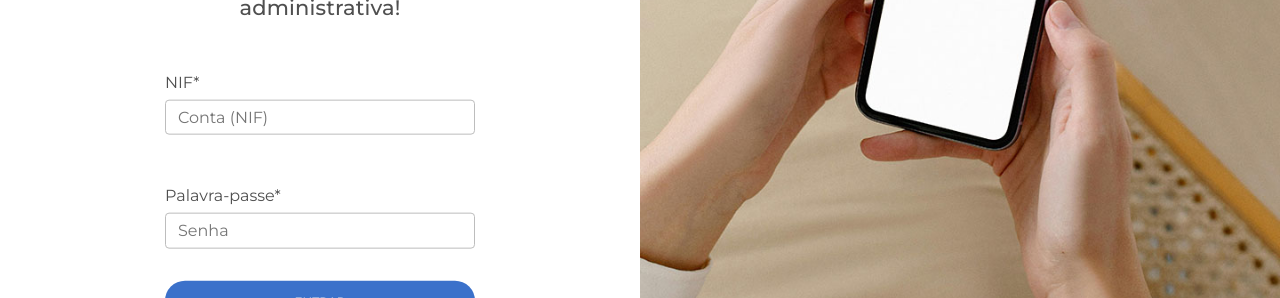
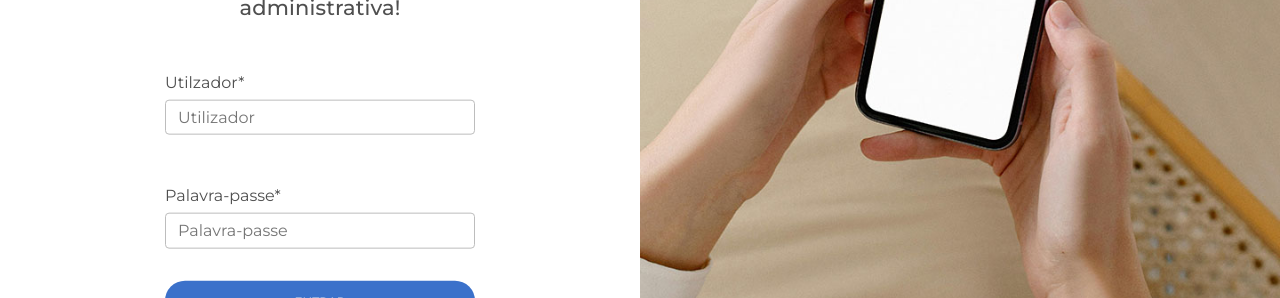
Before and after one commit to CESAE-Dev-2025/CESAE_Courses, a React (Vite) app in the folder client/: page /login in a window 1280 px wide. Shown: the part 396-694 px from the top of the page. Built offline with nearby package versions, Linux system fonts and the light colour scheme; no server answers.

Commit message:
Altera labels e placeholders no formulário de login para português.

```diff
--- a/client/src/pages/Login.tsx
+++ b/client/src/pages/Login.tsx
@@ -41,14 +41,14 @@ function Login() {
 
                         <form onSubmit={handleSubmit}>
                             <div className="form-group pb-5">
-                                <label htmlFor="username" className="pb-1">NIF*</label>
+                                <label htmlFor="username" className="pb-1">Utilzador*</label>
                                 <input
                                     type="text"
                                     className="form-control"
                                     id="username"
                                     name="username"
                                     value={username}
-                                    placeholder="Conta (NIF)"
+                                    placeholder="Utilizador"
                                     max-length="15"
                                     onChange={(e) => setUsername(e.target.value)}
 
@@ -62,7 +62,7 @@ function Login() {
                                     className="form-control"
                                     id="password"
                                     name="password"
-                                    placeholder="Senha"
+                                    placeholder="Palavra-passe"
                                     value={password}
 
                                     onChange={(e) => setPassword(e.target.value)}
```
